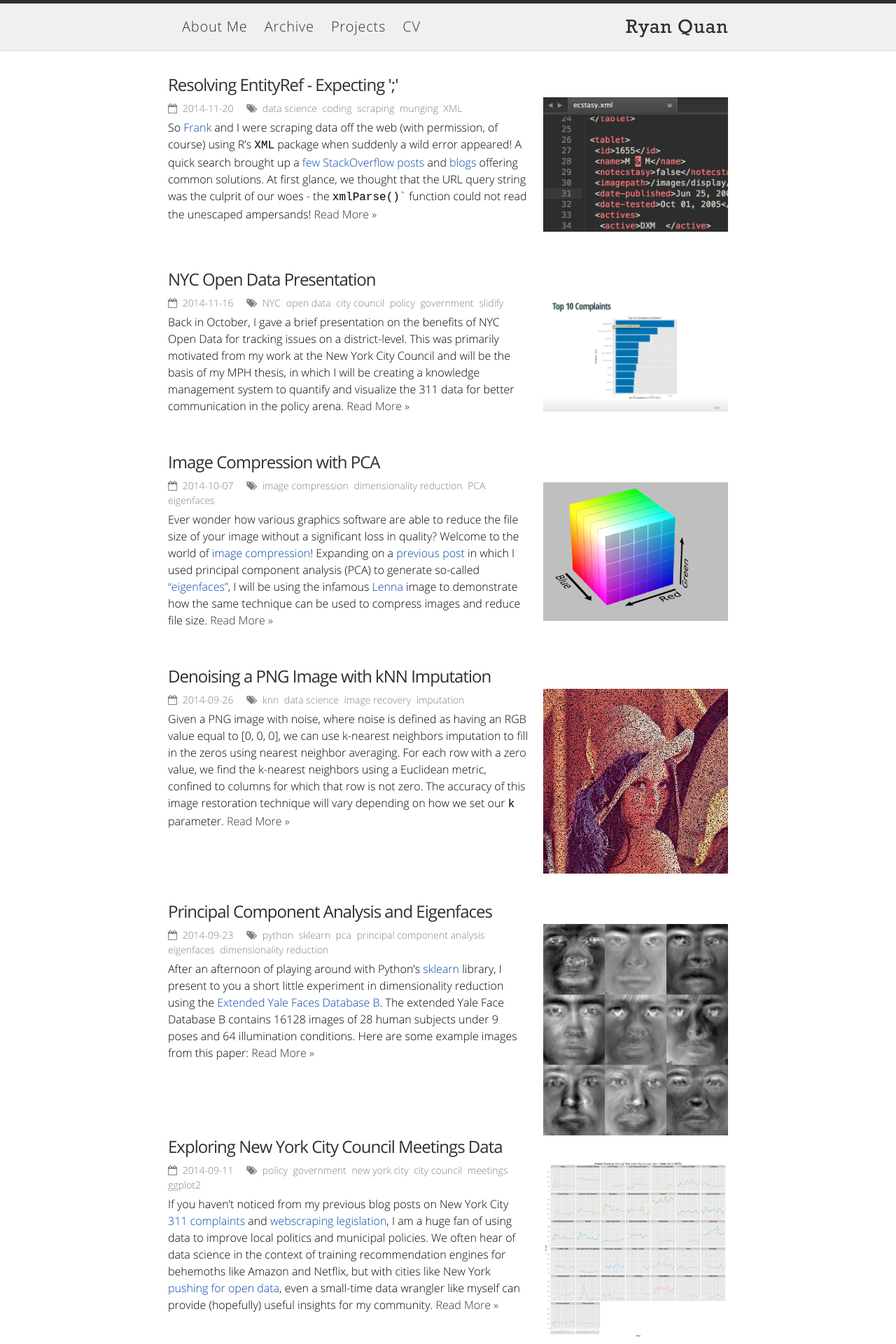
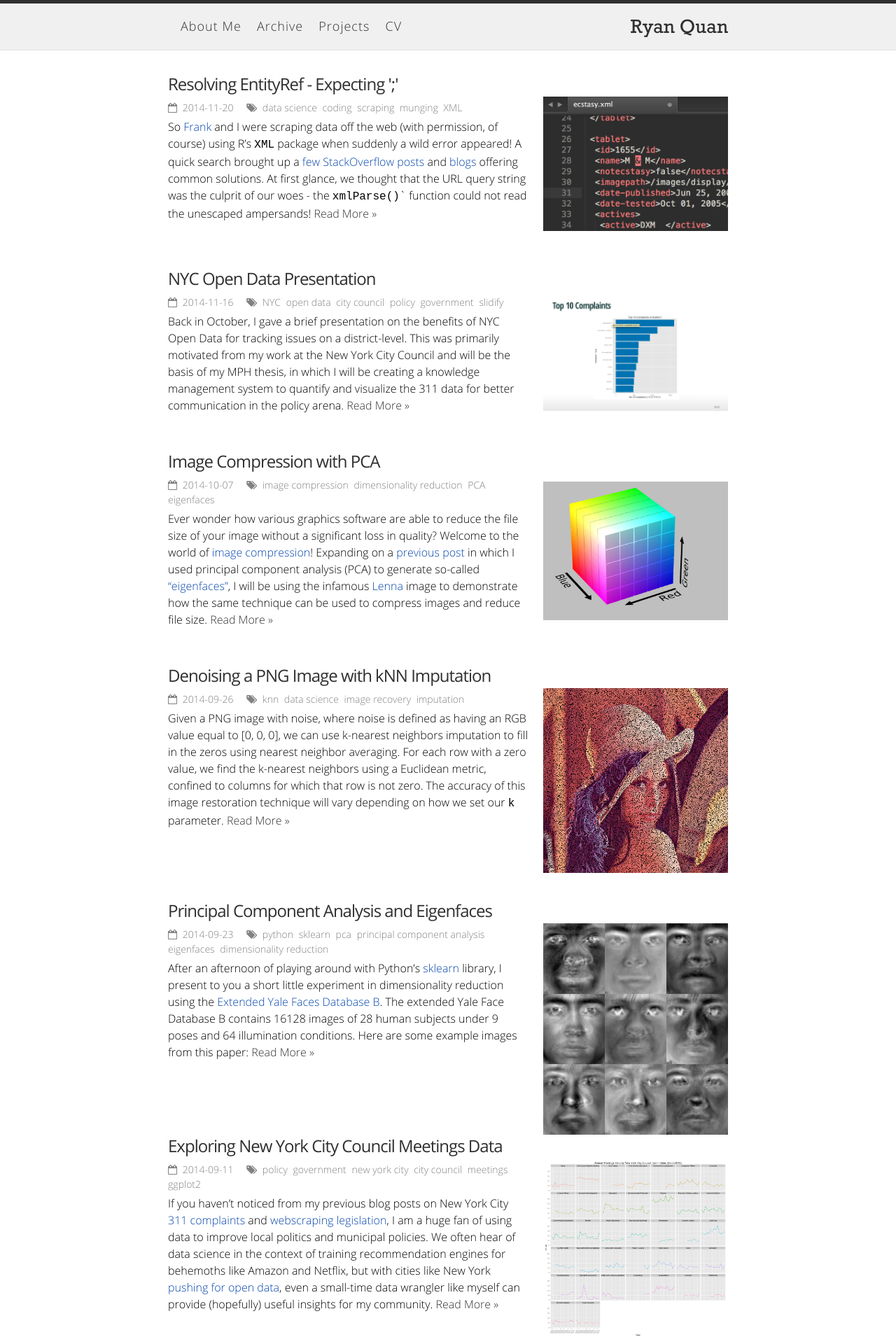
Before and after one commit to rcquan/rcquan.github.io, a Jekyll site: the page built from index.html, in a window 1280 px wide. Shown: the top 1920 px of the page at 70% size. Built offline with Jekyll 4.4.1, drawn with Linux system fonts in a browser that asks for light colours; nearby versions of some CDN libraries; the list of posts is cut into pages by our own code.

Commit message:
reduced navigation link font size

```diff
--- a/assets/css/style.css
+++ b/assets/css/style.css
@@ -68,8 +68,7 @@
 }
 
 .site-link {
-  font-size: 20px;
-  letter-spacing: 0.75px;
+  font-size: 18px;
   color: #303030;
   webkit-transition: color 0.25s;
   transition: color 0.25s;
@@ -181,8 +180,9 @@
 .site-nav .menu-icon { display: none; }
 
 .site-nav .site-link {
-  margin-left: 20px;
-  font-size: 20px;
+  margin-left: 18px;
+  font-size: 18px;
+  letter-spacing: 1px;
 }
 
 /* =========== */
```
